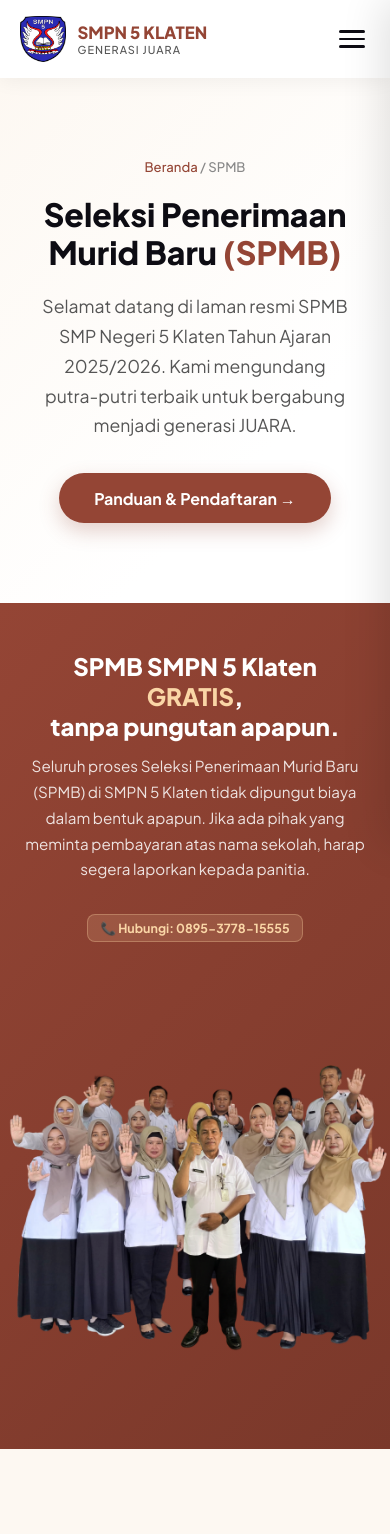
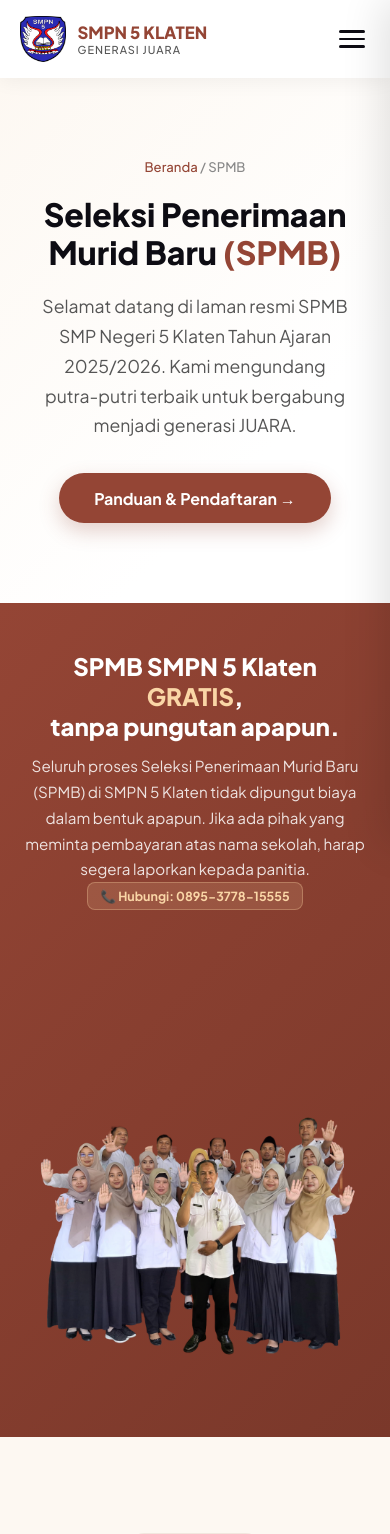
Before and after one commit to Santosa-Dev1507/website-smpn5-klaten, a Next.js app: page /spmb in a window 390 px wide. Shown: the top 1534 px of the page. Built offline with nearby package versions, Linux system fonts and the light colour scheme.

Commit message:
fix: remove negative margin hack on mobile now that transparent space in PNG is cropped

```diff
--- a/app/spmb/spmb.module.css
+++ b/app/spmb/spmb.module.css
@@ -116,11 +116,11 @@
 }
 @media (max-width: 850px) {
   .gratisBannerInner { display: flex; flex-direction: column; text-align: center; gap: 0; }
-  .gratisContent { padding: 3rem 1.5rem 0 1.5rem; order: 1; position: relative; z-index: 2; }
-  .gratisAvatarWrap { padding: 0; order: 2; width: 100%; margin-top: -20%; position: relative; z-index: 1; }
-  .gratisAvatarImg { max-height: none; width: 120%; margin: 0 -10%; }
+  .gratisContent { padding: 3rem 1.5rem 1.5rem 1.5rem; order: 1; }
+  .gratisAvatarWrap { padding: 0; order: 2; width: 100%; margin-top: 1rem; }
+  .gratisAvatarImg { max-height: none; width: 100%; margin: 0 auto; }
   .gratisContent h3 { font-size: 1.5rem; }
-  .gratisContent p { font-size: 0.95rem; margin-left: auto; margin-right: auto; margin-bottom: 2rem; }
+  .gratisContent p { font-size: 0.95rem; margin-left: auto; margin-right: auto; margin-bottom: 0; }
   .gratisMeta { justify-content: center; }
 }
 .sectionHeader { text-align: center; margin-bottom: 3.5rem; }
```
